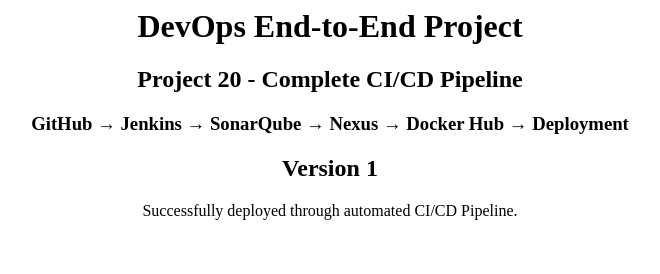
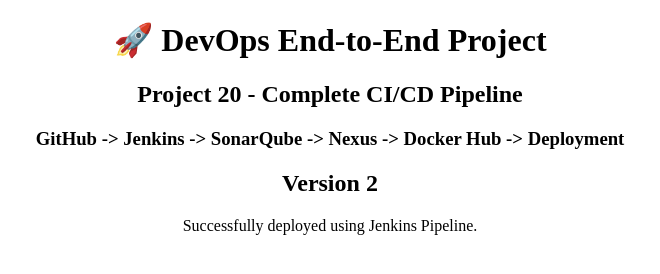
Before and after one commit to Saikiran-Janga/devops-projects, a plain HTML site: page project-16/index.html in a window 1280 px wide. Shown: the whole page, without its empty margins (310-970 px from the left). Drawn offline with Linux system fonts and the light colour scheme.

Commit message:
Complete CI/CD Project

```diff
--- a/project-16/index.html
+++ b/project-16/index.html
@@ -1,19 +1,24 @@
-<html>
+<!DOCTYPE html>
+<html lang="en">
+
 <head>
     <meta charset="UTF-8">
-    <title>DevOps CI/CD Pipeline</title>
+    <meta name="viewport" content="width=device-width, initial-scale=1.0">
+    <title>DevOps End-to-End CI/CD Pipeline</title>
 </head>
-<body>
-    <center>
-        <h1>DevOps End-to-End Project</h1>
 
-        <h2>Project 20 - Complete CI/CD Pipeline</h2>
+<body style="text-align:center;">
 
-        <h3>GitHub → Jenkins → SonarQube → Nexus → Docker Hub → Deployment</h3>
+    <h1>🚀 DevOps End-to-End Project</h1>
 
-        <h2>Version 1</h2>
+    <h2>Project 20 - Complete CI/CD Pipeline</h2>
 
-        <p>Successfully deployed through automated CI/CD Pipeline.</p>
-    </center>
+    <h3>GitHub -> Jenkins -> SonarQube -> Nexus -> Docker Hub -> Deployment</h3>
+
+    <h2>Version 2</h2>
+
+    <p>Successfully deployed using Jenkins Pipeline.</p>
+
 </body>
+
 </html>
```
Also changed, not shown: 1 other file.
